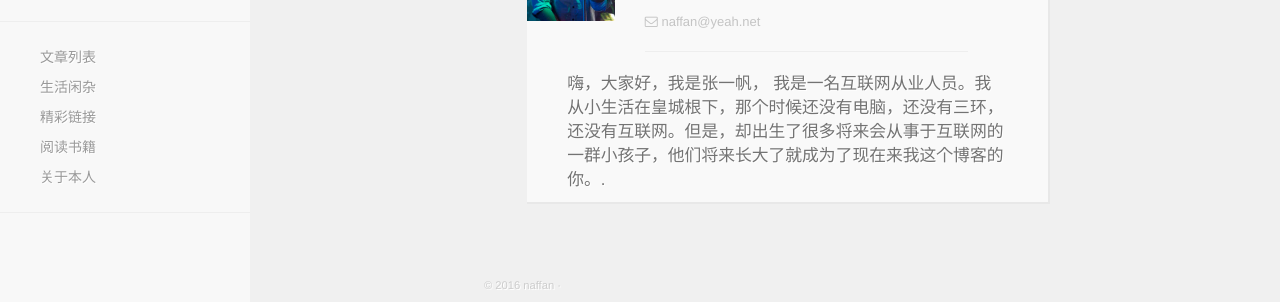
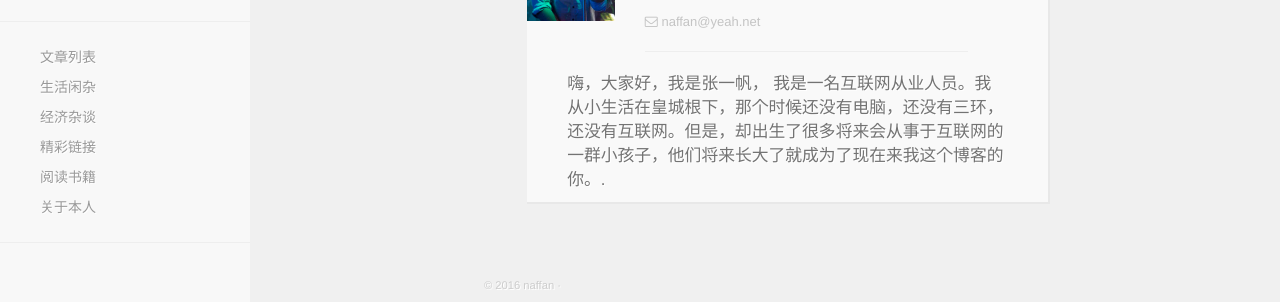
Before and after one commit to naffan2014/naffan2014.github.io, a Jekyll site: the page built from about/index.html, in a window 1280 px wide. Shown: the part 205-507 px from the top of the page. Built offline with Jekyll 4.4.1, drawn with Linux system fonts in a browser that asks for light colours; nearby versions of some CDN libraries; comment, search, counter and statistics services are not loaded.

Commit message:
jekyll build

```diff
--- a/_includes/navigation.html
+++ b/_includes/navigation.html
@@ -13,6 +13,7 @@
       <ul class="nav navbar-nav">
       <li><a href="{{ site.baseurl }}/list">文章列表</a></li>
       <li><a href="{{ site.baseurl }}/life">生活闲杂</a></li>
+      <li><a href="{{ site.baseurl }}/economy">经济杂谈</a></li>
       <li><a href="{{ site.baseurl }}/links">精彩链接</a></li>
       <li><a href="{{ site.baseurl }}/books">阅读书籍</a></li>
       <li><a href="{{ site.baseurl }}/about">关于本人</a></li>
@@ -29,6 +30,7 @@
     <hr />
     <li><a href="{{ site.baseurl }}/list">文章列表</a></li>
     <li><a href="{{ site.baseurl }}/life">生活闲杂</a></li>
+    <li><a href="{{ site.baseurl }}/economy">经济杂谈</a></li>
     <li><a href="{{ site.baseurl }}/links">精彩链接</a></li>
     <li><a href="{{ site.baseurl }}/books">阅读书籍</a></li>
     <li><a href="{{ site.baseurl }}/about">关于本人</a></li>
```
Also changed, not shown: 15 other files.
